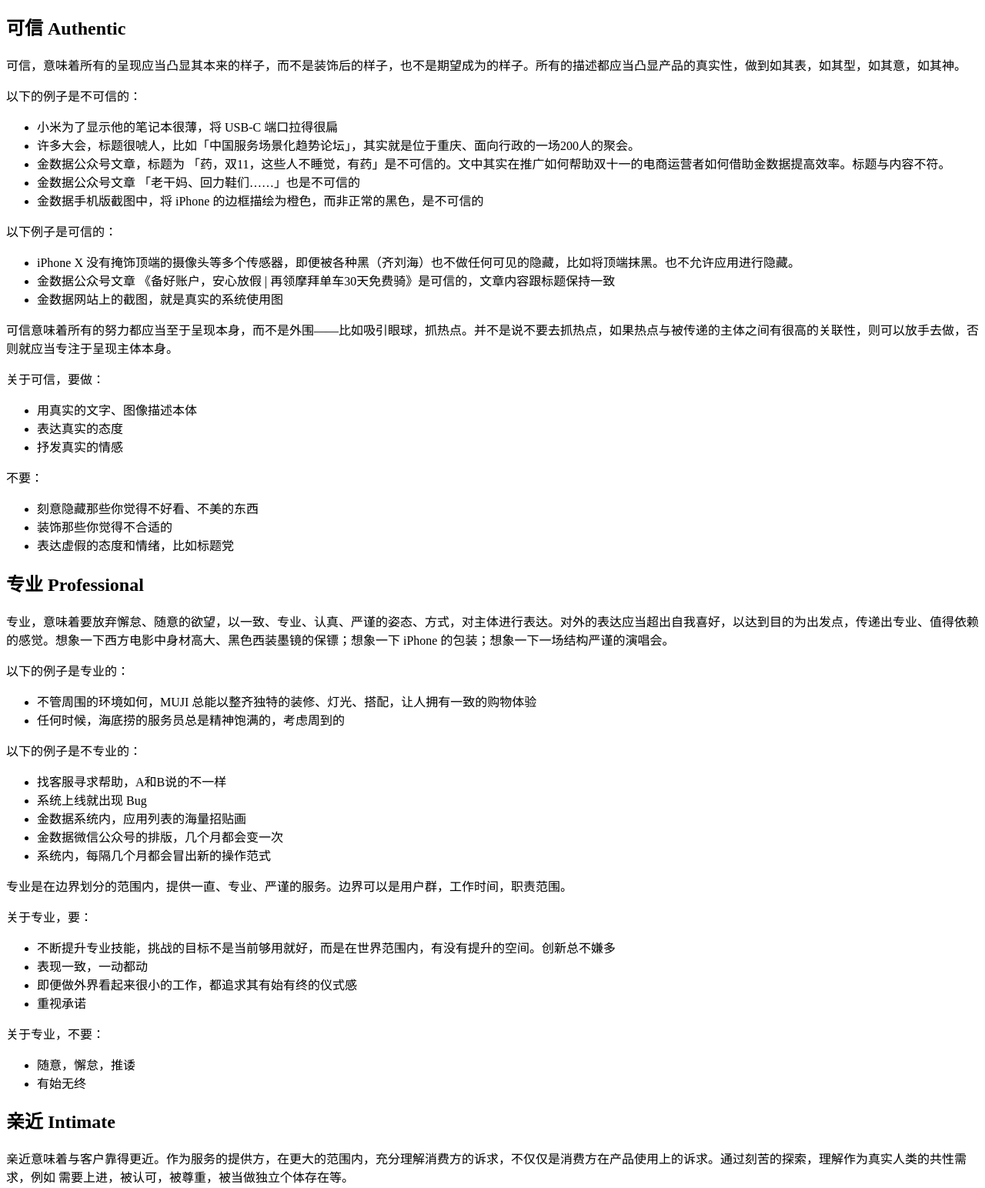
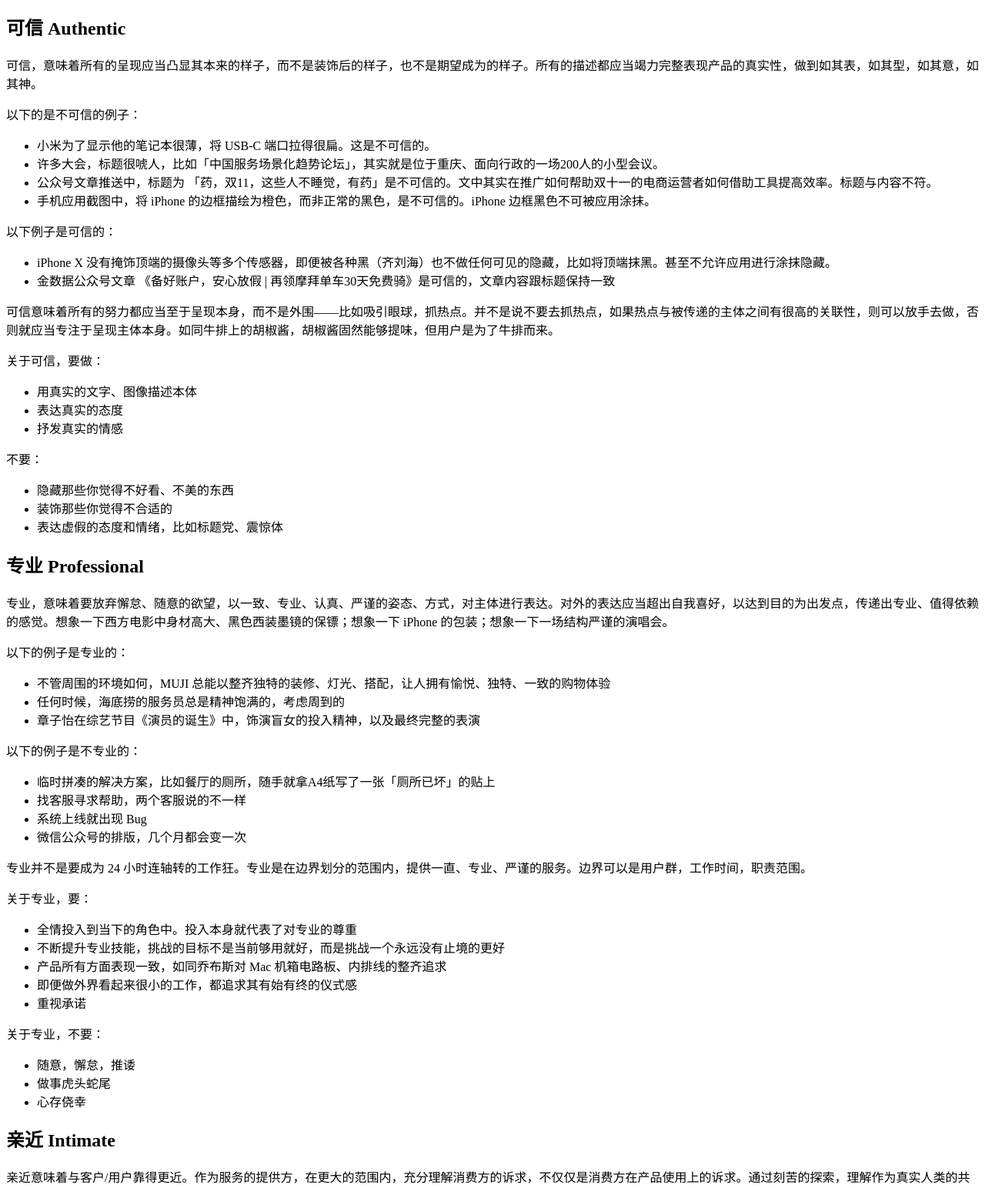
Before and after one commit to jinshuju/jinshuju.design, a Gatsby site: page /brand/overview/ in a window 1280 px wide. Shown: the part 270-1814 px from the top of the page at 77% size. Built offline with nearby package versions, Linux system fonts and the light colour scheme; Gatsby itself is replaced by a stand-in of ours.

Commit message:
change some text

```diff
--- a/content/brand/overview.md
+++ b/content/brand/overview.md
@@ -7,23 +7,21 @@ date: "2017-11-22"
 
 ## 可信 Authentic
 
-可信，意味着所有的呈现应当凸显其本来的样子，而不是装饰后的样子，也不是期望成为的样子。所有的描述都应当凸显产品的真实性，做到如其表，如其型，如其意，如其神。
+可信，意味着所有的呈现应当凸显其本来的样子，而不是装饰后的样子，也不是期望成为的样子。所有的描述都应当竭力完整表现产品的真实性，做到如其表，如其型，如其意，如其神。
 
-以下的例子是不可信的：
+以下的是不可信的例子：
 
-* 小米为了显示他的笔记本很薄，将 USB-C 端口拉得很扁
-* 许多大会，标题很唬人，比如「中国服务场景化趋势论坛」，其实就是位于重庆、面向行政的一场200人的聚会。
-* 金数据公众号文章，标题为 「药，双11，这些人不睡觉，有药」是不可信的。文中其实在推广如何帮助双十一的电商运营者如何借助金数据提高效率。标题与内容不符。
-* 金数据公众号文章 「老干妈、回力鞋们……」也是不可信的
-* 金数据手机版截图中，将 iPhone 的边框描绘为橙色，而非正常的黑色，是不可信的
+* 小米为了显示他的笔记本很薄，将 USB-C 端口拉得很扁。这是不可信的。
+* 许多大会，标题很唬人，比如「中国服务场景化趋势论坛」，其实就是位于重庆、面向行政的一场200人的小型会议。
+* 公众号文章推送中，标题为 「药，双11，这些人不睡觉，有药」是不可信的。文中其实在推广如何帮助双十一的电商运营者如何借助工具提高效率。标题与内容不符。
+* 手机应用截图中，将 iPhone 的边框描绘为橙色，而非正常的黑色，是不可信的。iPhone 边框黑色不可被应用涂抹。
 
 以下例子是可信的：
 
-* iPhone X 没有掩饰顶端的摄像头等多个传感器，即便被各种黑（齐刘海）也不做任何可见的隐藏，比如将顶端抹黑。也不允许应用进行隐藏。
+* iPhone X 没有掩饰顶端的摄像头等多个传感器，即便被各种黑（齐刘海）也不做任何可见的隐藏，比如将顶端抹黑。甚至不允许应用进行涂抹隐藏。
 * 金数据公众号文章 《备好账户，安心放假 | 再领摩拜单车30天免费骑》是可信的，文章内容跟标题保持一致
-* 金数据网站上的截图，就是真实的系统使用图
 
-可信意味着所有的努力都应当至于呈现本身，而不是外围——比如吸引眼球，抓热点。并不是说不要去抓热点，如果热点与被传递的主体之间有很高的关联性，则可以放手去做，否则就应当专注于呈现主体本身。
+可信意味着所有的努力都应当至于呈现本身，而不是外围——比如吸引眼球，抓热点。并不是说不要去抓热点，如果热点与被传递的主体之间有很高的关联性，则可以放手去做，否则就应当专注于呈现主体本身。如同牛排上的胡椒酱，胡椒酱固然能够提味，但用户是为了牛排而来。
 
 关于可信，要做：
 
@@ -33,9 +31,9 @@ date: "2017-11-22"
 
 不要：
 
-* 刻意隐藏那些你觉得不好看、不美的东西
+* 隐藏那些你觉得不好看、不美的东西
 * 装饰那些你觉得不合适的
-* 表达虚假的态度和情绪，比如标题党
+* 表达虚假的态度和情绪，比如标题党、震惊体
 
 ## 专业 Professional
 
@@ -43,49 +41,50 @@ date: "2017-11-22"
 
 以下的例子是专业的：
 
-* 不管周围的环境如何，MUJI 总能以整齐独特的装修、灯光、搭配，让人拥有一致的购物体验
+* 不管周围的环境如何，MUJI 总能以整齐独特的装修、灯光、搭配，让人拥有愉悦、独特、一致的购物体验
 * 任何时候，海底捞的服务员总是精神饱满的，考虑周到的
+* 章子怡在综艺节目《演员的诞生》中，饰演盲女的投入精神，以及最终完整的表演
 
 以下的例子是不专业的：
 
-* 找客服寻求帮助，A和B说的不一样
+* 临时拼凑的解决方案，比如餐厅的厕所，随手就拿A4纸写了一张「厕所已坏」的贴上
+* 找客服寻求帮助，两个客服说的不一样
 * 系统上线就出现 Bug
-* 金数据系统内，应用列表的海量招贴画
-* 金数据微信公众号的排版，几个月都会变一次
-* 系统内，每隔几个月都会冒出新的操作范式
+* 微信公众号的排版，几个月都会变一次
 
-专业是在边界划分的范围内，提供一直、专业、严谨的服务。边界可以是用户群，工作时间，职责范围。
+专业并不是要成为 24 小时连轴转的工作狂。专业是在边界划分的范围内，提供一直、专业、严谨的服务。边界可以是用户群，工作时间，职责范围。
 
 关于专业，要：
 
-* 不断提升专业技能，挑战的目标不是当前够用就好，而是在世界范围内，有没有提升的空间。创新总不嫌多
-* 表现一致，一动都动
+* 全情投入到当下的角色中。投入本身就代表了对专业的尊重
+* 不断提升专业技能，挑战的目标不是当前够用就好，而是挑战一个永远没有止境的更好
+* 产品所有方面表现一致，如同乔布斯对 Mac 机箱电路板、内排线的整齐追求
 * 即便做外界看起来很小的工作，都追求其有始有终的仪式感
 * 重视承诺
 
 关于专业，不要：
 
 * 随意，懈怠，推诿
-* 有始无终
+* 做事虎头蛇尾
+* 心存侥幸
 
 ## 亲近 Intimate
 
-亲近意味着与客户靠得更近。作为服务的提供方，在更大的范围内，充分理解消费方的诉求，不仅仅是消费方在产品使用上的诉求。通过刻苦的探索，理解作为真实人类的共性需求，例如 需要上进，被认可，被尊重，被当做独立个体存在等。
+亲近意味着与客户/用户靠得更近。作为服务的提供方，在更大的范围内，充分理解消费方的诉求，不仅仅是消费方在产品使用上的诉求。通过刻苦的探索，理解作为真实人类的共性需求，例如上进，被认可，被尊重，被当做独立个体存在等。
 
-亲近并非意味着谄媚，为了达到目的而做一些并非发自本心的事情。比如言不由衷的话语，过于夸张的表情，一些与目的无关的事情，过于浮夸的表现，为了获得认可而做的事情，等等。亲近意味着将向对方的表达当做手段而非目的，开放真诚，全然真实地表达本体，不因对方的身份、地位、合作的规模而过分夸张的表达。（参考「可信」）
+亲近并非意味着谄媚，为了达到目的而做一些并非发自本心的事情。比如言不由衷的话语，过于夸张的表情或表现，一些与目的无关的事情，为了获得认可而做的事情，等等。亲近意味着将向对方的表达当做手段而非目的，开放真诚，全然真实地表达本体，不因对方的身份、地位、合作的规模而过分夸张的表达。
 
 注意：亲近是一件不需要费力思考的事情。本质上，它强调的是从心出发，真诚服务，将对方视作无分别的人，而非为了达到目的（销售、合作）的符号。
 
 以下的例子是亲近的：
 
-* 全季酒店的客户经理会在前台 Check in 的时候，说「今天阳光真好啊，好想出去玩」
-* iPhone 有一届发布会上，Tim Cook 坐着 Uber 唱着歌来到现场
-* 姜姐年会上表演某冰冰
+* 全季酒店的客户经理会在前台 Check in 的时候，随口说「今天阳光真好啊，不打算出去走走吗？」
+* 苹果 2016 秋季发布会上，Tim Cook 唱着歌来到现场。唱得还挺投入。
 * 隔了许久之后，客户可能已经遗忘了某个需求，给他发送一个消息，说功能已经做好了
 
 以下的例子是不亲近的：
 
-* 过于文艺的表达，比如「缘分是个调皮的艺术家，雕琢着彼此的分别」
+* 过于文艺的夸张表达，比如金数据曾经的一个文案「缘分是个调皮的艺术家，雕琢着彼此的分别」
 * 为了达到交易目的而送过于厚重的礼，说过于违心的话
 * 明明隔得很近，不称呼姓名而称呼头衔
 
@@ -93,9 +92,11 @@ date: "2017-11-22"
 
 * 由内而外的自足，精神饱满
 * 生动活泼，温暖无害
-* 简单，不需要太多思考
+* 简单
 
 关于亲近，不要：
 
 * 机械化、程序化反应
-* 高深莫测
+* 高深莫测，太多的思考和斡旋
+
+可信、专业、亲近，这三者相关性很强。过于浮夸的表现，通常给人感觉距离很远。真实的表现通常能够褪去浮华，拉近人心。浅薄、浅尝辄止的表演总让人觉得不靠谱，专业投入的姿态则很容易令人信任。
```
